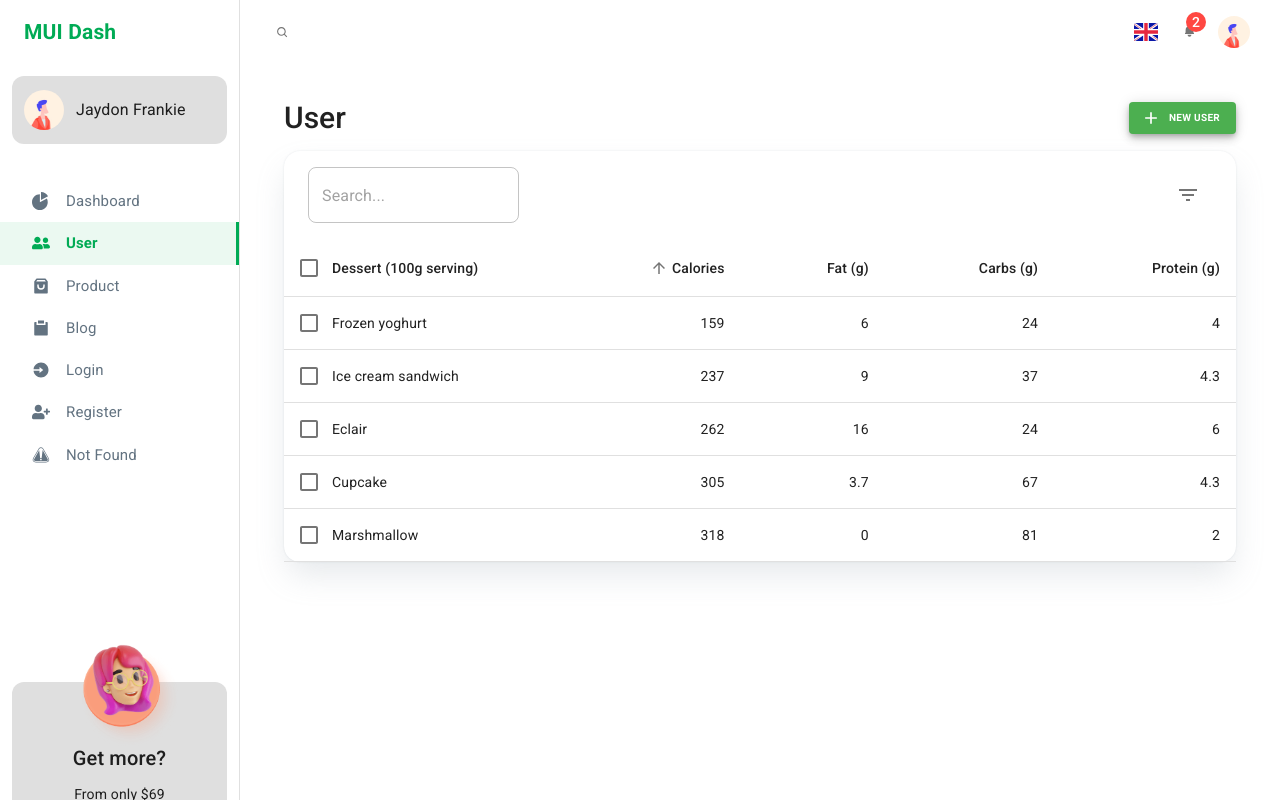
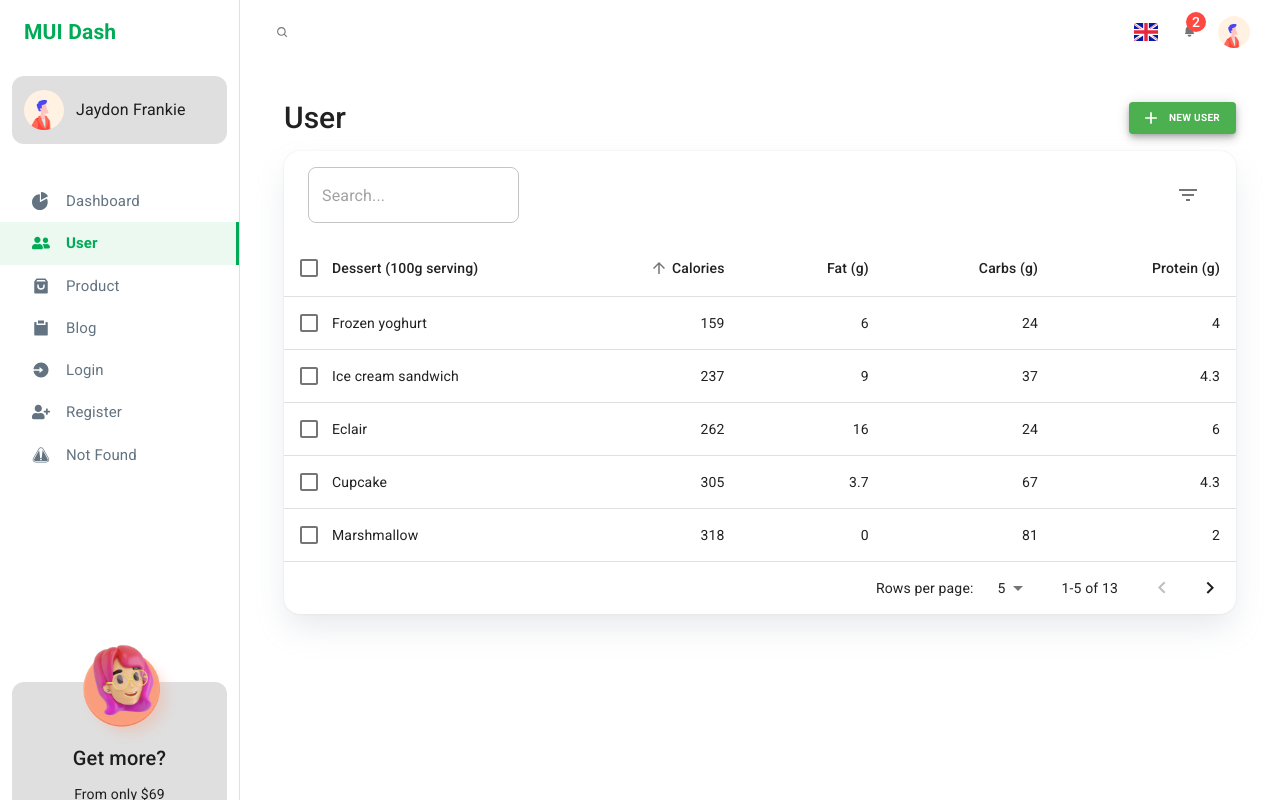
Before and after one commit to superfeddy/MUISample, a React (Create React App) app: page /user in a window 1280 px wide. Built offline with nearby package versions, Linux system fonts and the light colour scheme.

Commit message:
User: table has pagination

```diff
--- a/src/components/User/UserTable.js
+++ b/src/components/User/UserTable.js
@@ -5,6 +5,7 @@ import {
   TableRow,
   TableCell,
   Checkbox,
+  TablePagination,
 } from "@material-ui/core";
 import { styled } from "@material-ui/styles";
 import { useState } from "react";
@@ -106,8 +107,7 @@ const UserTable = () => {
   const isSelected = (name) => selectedItems.indexOf(name) !== -1;
 
   // find if there's any empty rows
-  const emptyRows =
-    page > 0 ? Math.max(0, (1 + page) * rowsPerPage - rows.length) : 0;
+  //  const emptyRows = page > 0 ? Math.max(0, (1 + page) * rowsPerPage - rows.length) : 0;
 
   return (
     <>
@@ -175,6 +175,15 @@ const UserTable = () => {
       </TableContainer>
 
       {/* Table Pagination */}
+      <TablePagination
+        rowsPerPageOptions={[5, 10, 25]}
+        component="div"
+        count={rows.length}
+        rowsPerPage={rowsPerPage}
+        page={page}
+        onPageChange={handleChangePage}
+        onRowsPerPageChange={handleChangeRowsPerPage}
+      />
     </>
   );
 };
--- a/src/pages/User.js
+++ b/src/pages/User.js
@@ -15,6 +15,7 @@ const User = () => {
           width: "100%",
           borderRadius: 4,
           boxShadow: `rgb(145 158 171 / 24%) 0px 0px 2px 0px, rgb(145 158 171 / 24%) 0px 16px 32px -4px`,
+          overflowX: "hidden",
         }}
       >
         <UserTable />
```
